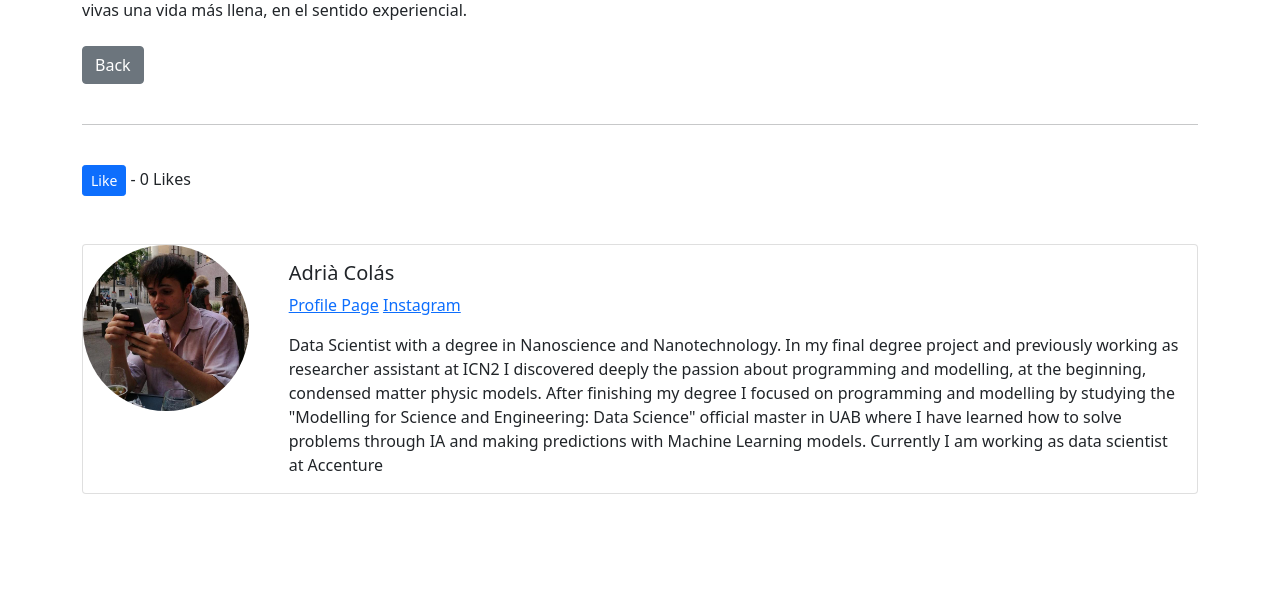
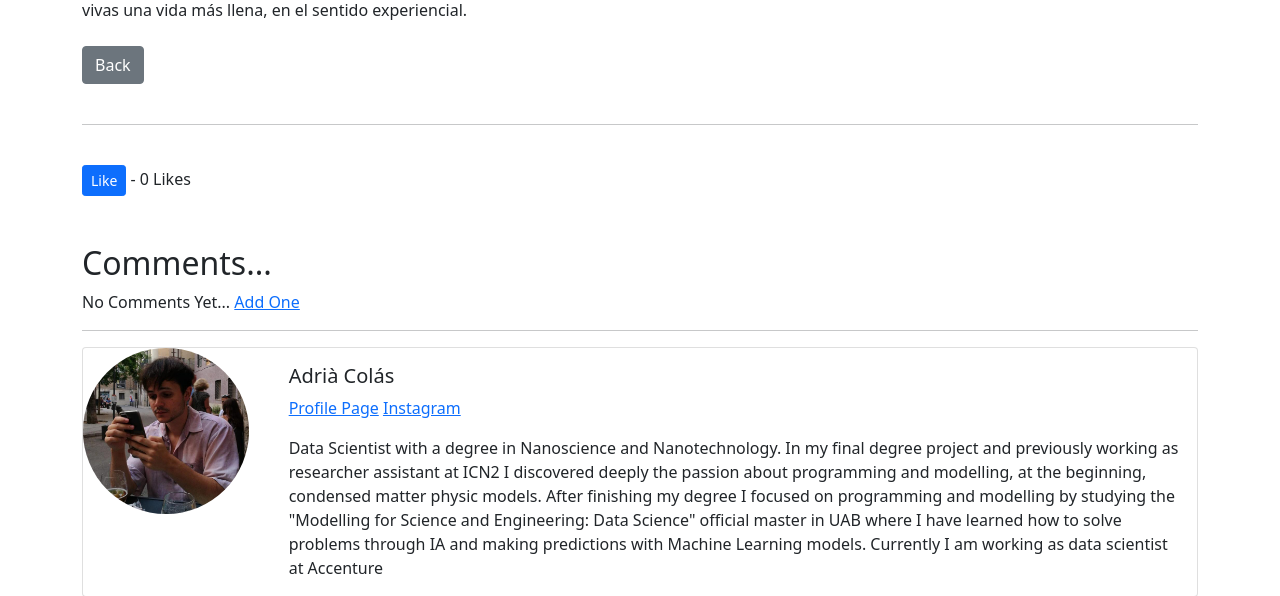
Before and after one commit to colas98/BlogDjangoArg, a Django app: page /article/2 in a window 1280 px wide. Shown: the part 579-1175 px from the top of the page. Before the commit the page ends 1073 px from the top, so only its background shows below. Run offline with Django 4.2, Linux system fonts and the light colour scheme; data comes from the database, SQL or seed files in the repository; both versions use the stored data as it was after the commit; some libraries are stand-ins or nearby versions.

Commit message:
class 33

```diff
--- a/ablog/theblog/admin.py
+++ b/ablog/theblog/admin.py
@@ -1,6 +1,7 @@
 from django.contrib import admin
-from .models import Post, Category, Profile
+from .models import Post, Category, Profile, Comment
 
 admin.site.register(Post)
 admin.site.register(Category)
 admin.site.register(Profile)
+admin.site.register(Comment)
--- a/ablog/theblog/models.py
+++ b/ablog/theblog/models.py
@@ -46,3 +46,14 @@ class Post(models.Model):
     def get_absolute_url(self):
         # return reverse('article-detail', args=(str(self.id)))
         return reverse('home')
+
+
+
+class Comment(models.Model):
+    post = models.ForeignKey(Post, related_name = "comments", on_delete=models.CASCADE)
+    name = models.CharField(max_length=255)
+    body = models.TextField()
+    date_added = models.DateTimeField(auto_now_add=True)
+
+    def __str__(self):
+        return '%s - %s' % (self.post.title, self.name)
--- a/ablog/theblog/templates/article_details.html
+++ b/ablog/theblog/templates/article_details.html
@@ -40,7 +40,24 @@
     </form>
 
 <br/><br/>
+<h2> Comments... </h2>
 
+{% if not post.comments.all %}
+    No Comments Yet... <a href="#">
+    Add One
+</a>
+{% else %}
+    {% for comment in post.comments.all %}
+        <strong>
+        {{ comment.name }} -
+        {{ comment.date_added }}
+        </strong>
+        <br/>
+        {{ comment.body }}
+        <br/><br/>
+    {% endfor %}
+{% endif %}
+ <hr>
 <div class="card mb-3">
   <div class="row no-gutters">
     <div class="col-md-2">
```
Also changed, not shown: ablog/db.sqlite3, ablog/theblog/migrations/0012_alter_post_first_post_date_comment.py (added).
